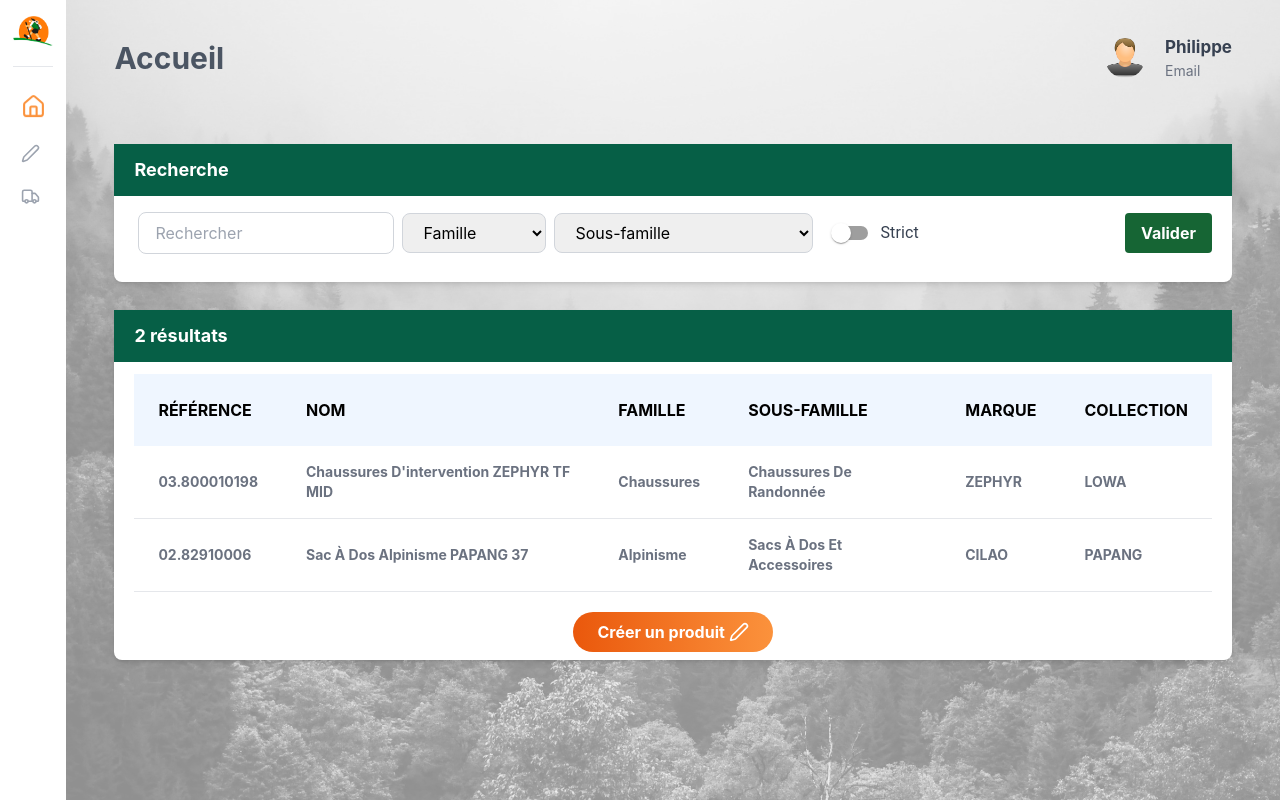
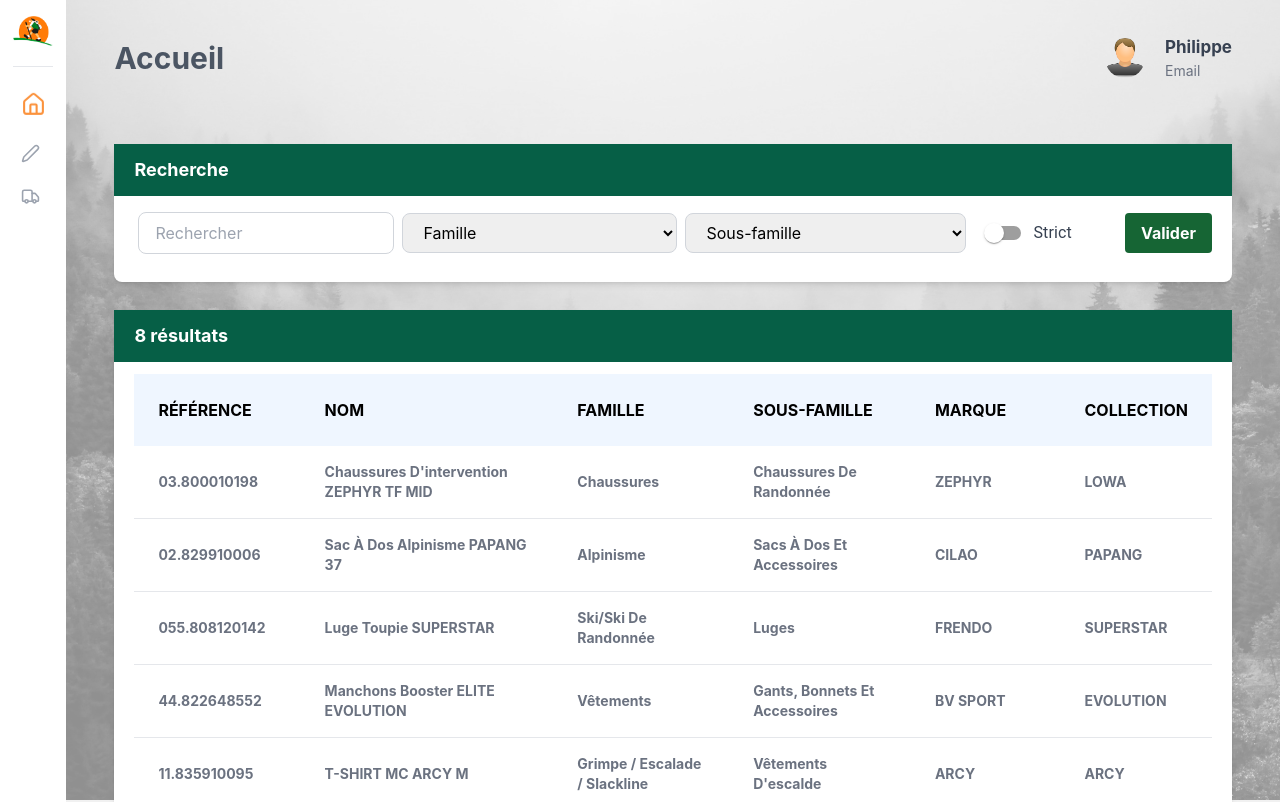
Before and after one commit to acs2i/avc-front-end, a React (Create React App) app: page / in a window 1280 px wide. Shown: the top 802 px of the page. Built offline with nearby package versions, Linux system fonts and the light colour scheme.

Commit message:
panel create Product

```diff
--- a/src/pages/Home.tsx
+++ b/src/pages/Home.tsx
@@ -5,40 +5,13 @@ import Switch from "@mui/material/Switch";
 import Fuse from "fuse.js";
 import { Link, useNavigate } from "react-router-dom";
 import { Pen } from "lucide-react";
+import { PRODUCT_CREATED } from "../utils";
+import { ProductsCreated } from "@/type";
 
-type Product = {
-  id: number;
-  reference: string;
-  name: string;
-  family: string;
-  subFamily: string;
-  brand: string;
-  collection: string;
-};
 
-const products: Product[] = [
-  {
-    id: 1,
-    reference: "03.800010198",
-    name: "Chaussures D'intervention ZEPHYR TF MID",
-    family: "Chaussures",
-    subFamily: "Chaussures De Randonnée",
-    brand: "ZEPHYR",
-    collection: "LOWA",
-  },
-  {
-    id: 2,
-    reference: "02.82910006",
-    name: "Sac À Dos Alpinisme PAPANG 37",
-    family: "Alpinisme",
-    subFamily: "Sacs À Dos Et Accessoires",
-    brand: "CILAO",
-    collection: "PAPANG",
-  },
-];
 
-const fuse = new Fuse(products, {
-  keys: ["name", "reference", "family", "subFamily", "brand", "collection"],
+const fuse = new Fuse(PRODUCT_CREATED, {
+  keys: ["name", "ref", "family", "subFamily", "brand", "collection"],
   includeMatches: true,
 });
 
@@ -71,26 +44,26 @@ export default function Home() {
     ? fuse
         .search(`${searchTerm} ${selectedFamily} ${selectedSubFamily}`)
         .map((result) => result.item)
-    : products.filter((product) =>
+    : PRODUCT_CREATED.filter((product) =>
         Object.values(product).some(
           (value) =>
             value.toString().toLowerCase().includes(searchTerm.toLowerCase()) ||
             (selectedFamily &&
-              product.family.toLowerCase() === selectedFamily.toLowerCase()) ||
+              product.familly.toLowerCase() === selectedFamily.toLowerCase()) ||
             (selectedSubFamily &&
-              product.subFamily.toLowerCase() ===
+              product.subFamilly.toLowerCase() ===
                 selectedSubFamily.toLowerCase())
         )
       );
 
   const families = Array.from(
-    new Set(products.map((product) => product.family))
+    new Set(PRODUCT_CREATED.map((product) => product.familly))
   );
   const subFamilies = Array.from(
-    new Set(products.map((product) => product.subFamily))
+    new Set(PRODUCT_CREATED.map((product) => product.subFamilly))
   );
 
-  const targetProduct = (id: Product) => {
+  const targetProduct = (id: ProductsCreated) => {
     navigate(`/product/${id}`);
   };
 
@@ -124,9 +97,9 @@ export default function Home() {
               onChange={handleSubFamilyChange}
             >
               <option value="">Sous-famille</option>
-              {subFamilies.map((subFamily) => (
-                <option key={subFamily} value={subFamily}>
-                  {subFamily}
+              {subFamilies.map((subFamilly) => (
+                <option key={subFamilly} value={subFamilly}>
+                  {subFamilly}
                 </option>
               ))}
             </select>
@@ -146,7 +119,7 @@ export default function Home() {
         </div>
       </Card>
 
-      <Card title={`${products.length} résultats`}>
+      <Card title={`${PRODUCT_CREATED.length} résultats`}>
         <div className="overflow-x-auto">
           <table className="w-full text-left">
             <thead className="uppercase bg-blue-50">
@@ -172,16 +145,16 @@ export default function Home() {
               </tr>
             </thead>
             <tbody>
-              {filteredProducts.map((product: Product) => (
+              {filteredProducts.map((product) => (
                 <tr
                   key={product.id}
                   onClick={() => targetProduct(product.id as any)}
                   className="bg-white border-b cursor-pointer hover:bg-slate-100 capitalize font-bold text-sm text-gray-500"
                 >
-                  <td className="px-6 py-4">{product.reference}</td>
+                  <td className="px-6 py-4">{product.ref}</td>
                   <td className="px-6 py-4">{product.name}</td>
-                  <td className="px-6 py-4">{product.family}</td>
-                  <td className="px-6 py-4">{product.subFamily}</td>
+                  <td className="px-6 py-4">{product.familly}</td>
+                  <td className="px-6 py-4">{product.subFamilly}</td>
                   <td className="px-6 py-4">{product.brand}</td>
                   <td className="px-6 py-4">{product.collection}</td>
                 </tr>
--- a/src/pages/product/CreateProductPage.tsx
+++ b/src/pages/product/CreateProductPage.tsx
@@ -254,7 +254,7 @@ export default function CreateProductPage() {
                 <div className="flex flex-col gap-3">
                   <div className="flex items-center justify-between gap-3 w-full">
                     <label className="text-sm font-medium text-gray-900 whitespace-nowrap">
-                      Lien avec une sous-famille :
+                      Lien avec une famille :
                     </label>
                   </div>
                   <select
@@ -263,8 +263,8 @@ export default function CreateProductPage() {
                     className="bg-gray-50 border border-gray-300 text-gray-900 text-sm rounded-lg focus:border-green-500 focus:outline-none w-full p-2.5"
                     style={{ gridColumn: "select" }}
                   >
-                    <option value="">Choissisir une sous-famille</option>
-                    <option value="famille">Sous-famille</option>
+                    <option value="">Choissisir une famille</option>
+                    <option value="famille">Famille</option>
                   </select>
                 </div>
               </div>
--- a/src/pages/suppliers/SuppliersListPage.tsx
+++ b/src/pages/suppliers/SuppliersListPage.tsx
@@ -27,16 +27,16 @@ export default function SuppliersListPage() {
 
       <Card title="Résultats">
         <div className="overflow-x-auto">
-          <table className="w-full text-sm text-left text-gray-500">
-            <thead className="text-xs text-gray-700 uppercase bg-sky-50">
+        <table className="w-full text-left">
+              <thead className="uppercase bg-blue-50">
                 <tr>
-                <th scope="col" className="px-6 py-4">
+                  <th scope="col" className="px-6 py-6">
                     CODE
                   </th>
-                <th scope="col" className="px-6 py-4">
+                  <th scope="col" className="px-6 py-6">
                     NOM
                   </th>
-                <th scope="col" className="px-6 py-4">
+                  <th scope="col" className="px-6 py-6">
                     @
                   </th>
                 </tr>
@@ -44,7 +44,7 @@ export default function SuppliersListPage() {
               <tbody>
                 {SUPPLIERS.map((supplier, i) => (
                     <>
-                  <tr className="bg-white border-b cursor-pointer hover:bg-slate-100">
+                      <tr className="bg-white border-b cursor-pointer hover:bg-slate-100 capitalize font-bold text-sm text-gray-500">
                         <td className="px-6 py-4">{supplier.code}</td>
                         <td className="px-6 py-4">{supplier.name}</td>
                         <td className="px-6 py-4">{supplier.arobase}</td>
```
Lines whose indentation alone changed are shown as unchanged.
